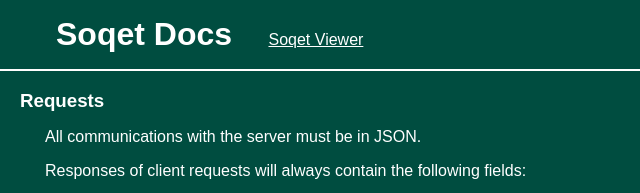
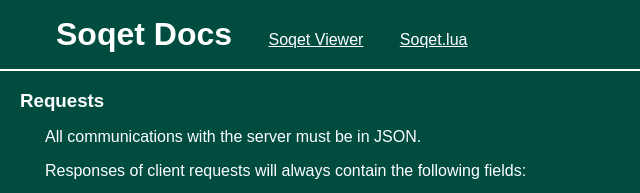
Before and after one commit to Ale32bit/Soqet, a website: page public/index.html in a window 1280 px wide. Shown: the top 193 px of the page, 0-640 px from the left. Drawn offline with Linux system fonts and the light colour scheme.

Commit message:
Added soqet.lua raw link to page

```diff
--- a/public/index.html
+++ b/public/index.html
@@ -100,6 +100,7 @@
     <ul>
         <li><a style="font-size: 32px; font-weight: 600;">Soqet Docs</a></li>
         <li><a href="/ui.html">Soqet Viewer</a></li>
+        <li><a href="https://raw.githubusercontent.com/Ale32bit/Soqet/master/soqet.lua">Soqet.lua</a></li>
     </ul>
 </div>
 
```
